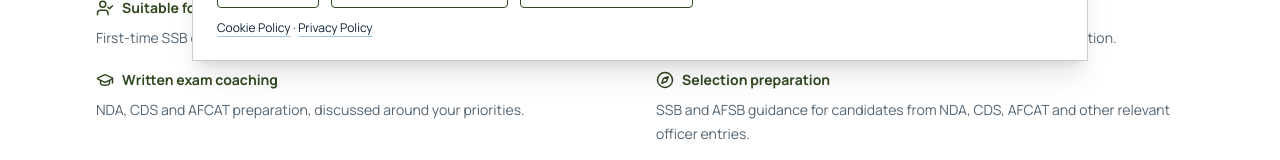
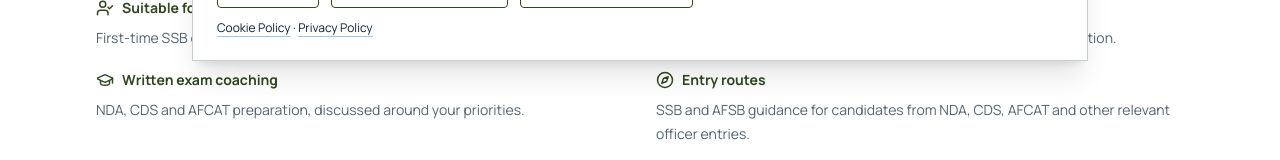
Before and after one commit to 247vks/MarchAheadAcademy, a Next.js app: page /ssb-coaching in a window 1280 px wide. Shown: the part 727-887 px from the top of the page. Built offline with nearby package versions, Linux system fonts and the light colour scheme; no server answers.

Commit message:
Clarify coaching service summary

```diff
--- a/app/ssb-coaching/page.tsx
+++ b/app/ssb-coaching/page.tsx
@@ -91,7 +91,7 @@ export default function Page() {
                 icon: UserCheck,
               },
               {
-                label: 'SSB preparation',
+                label: 'Areas',
                 value:
                   'Psychology, personal interview, group participation and SSB orientation.',
                 icon: Brain,
@@ -103,7 +103,7 @@ export default function Page() {
                 icon: GraduationCap,
               },
               {
-                label: 'Selection preparation',
+                label: 'Entry routes',
                 value:
                   'SSB and AFSB guidance for candidates from NDA, CDS, AFCAT and other relevant officer entries.',
                 icon: Compass,
```
